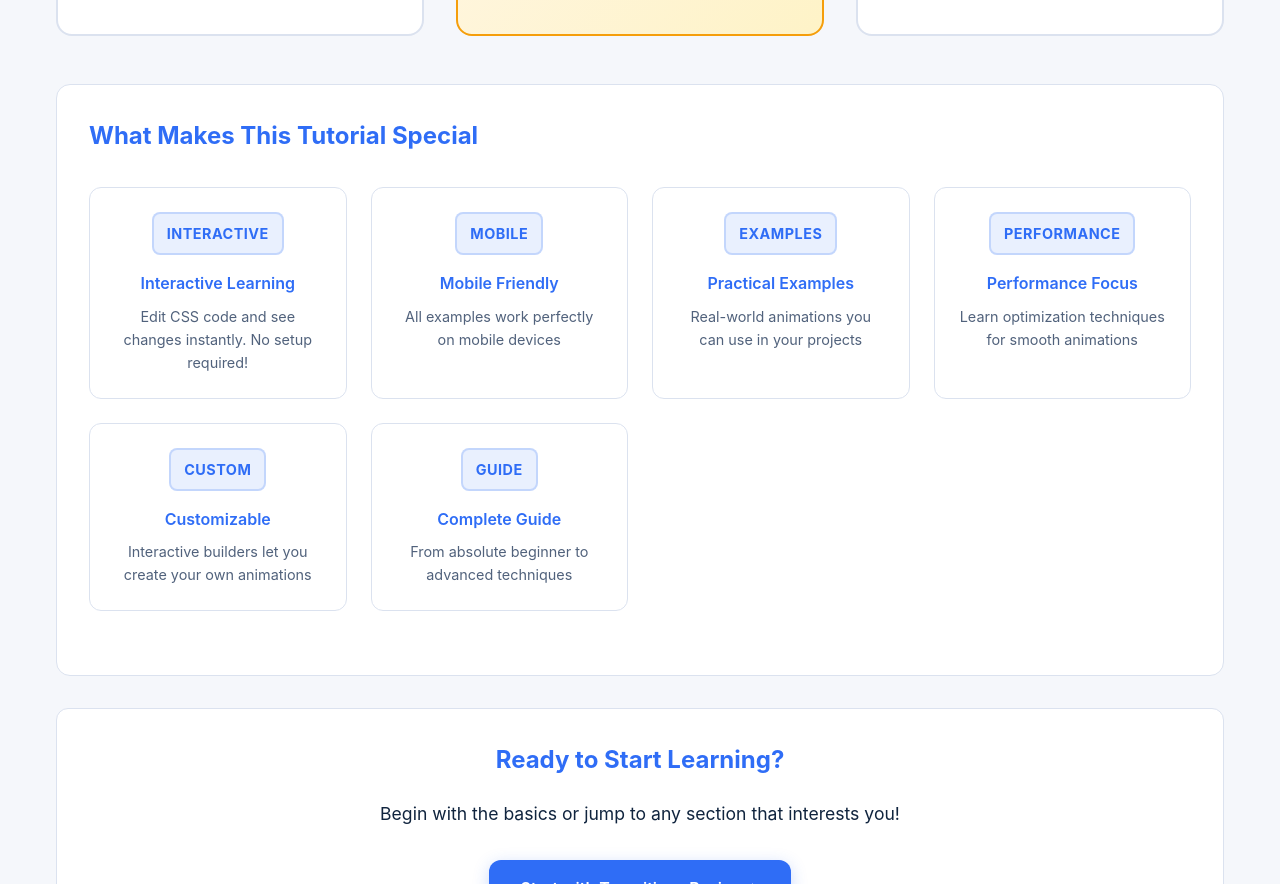
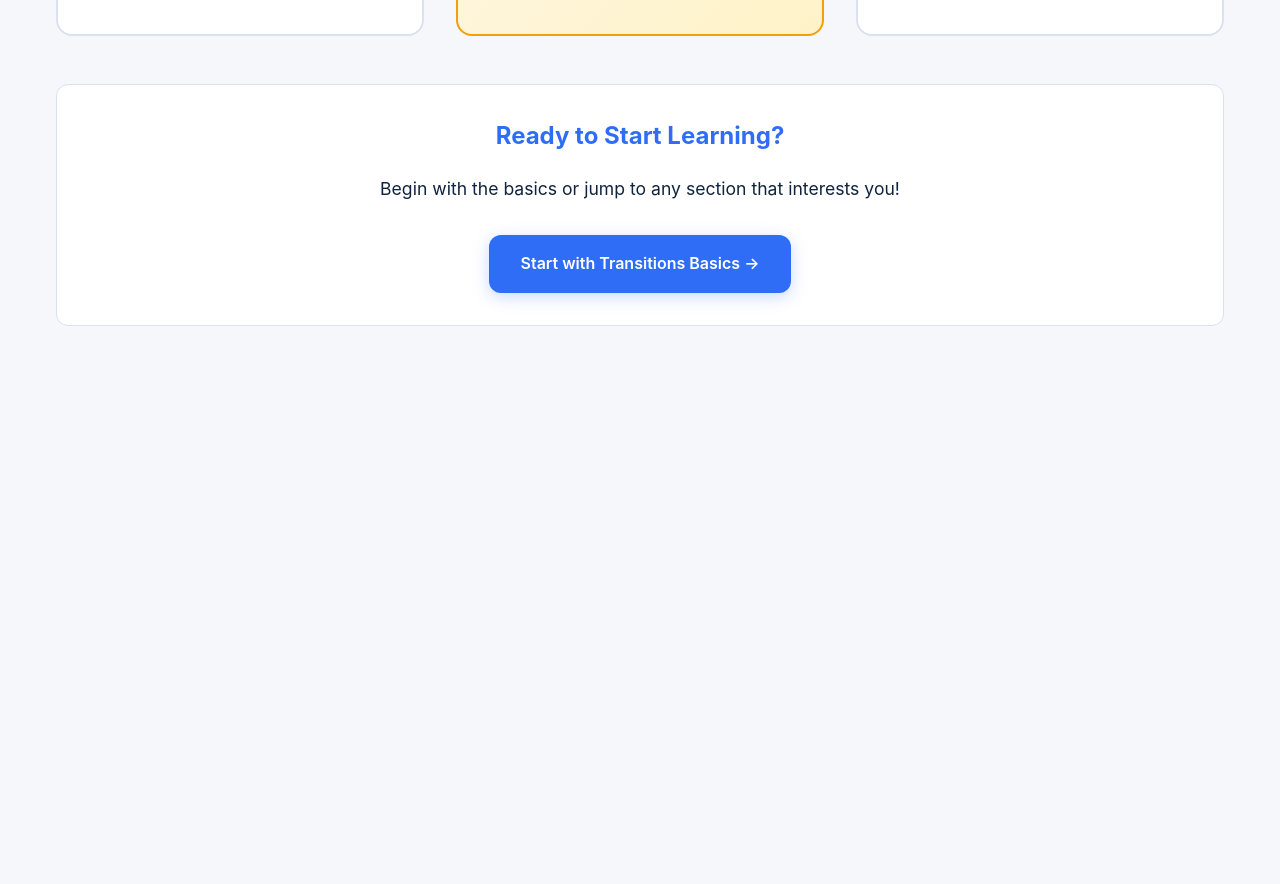
Before and after one commit to MaxFishman/ICOM---CSS-ANIMATION-CLASS-EXAMPLE, a plain HTML site: page index.html in a window 1280 px wide. Shown: the part 1715-2599 px from the top of the page. After the commit the page ends 2105 px from the top, so only its background shows below. Drawn offline with Linux system fonts and the light colour scheme.

Commit message:
edit to homepage

```diff
--- a/index.html
+++ b/index.html
@@ -444,60 +444,6 @@
         </a>
       </div>
 
-      <section class="quick-start">
-        <h2>What Makes This Tutorial Special</h2>
-
-        <div class="features-grid">
-          <div class="feature-card">
-            <div class="feature-icon">Interactive</div>
-            <h4 class="feature-title">Interactive Learning</h4>
-            <p class="feature-description">
-              Edit CSS code and see changes instantly. No setup required!
-            </p>
-          </div>
-
-          <div class="feature-card">
-            <div class="feature-icon">Mobile</div>
-            <h4 class="feature-title">Mobile Friendly</h4>
-            <p class="feature-description">
-              All examples work perfectly on mobile devices
-            </p>
-          </div>
-
-          <div class="feature-card">
-            <div class="feature-icon">Examples</div>
-            <h4 class="feature-title">Practical Examples</h4>
-            <p class="feature-description">
-              Real-world animations you can use in your projects
-            </p>
-          </div>
-
-          <div class="feature-card">
-            <div class="feature-icon">Performance</div>
-            <h4 class="feature-title">Performance Focus</h4>
-            <p class="feature-description">
-              Learn optimization techniques for smooth animations
-            </p>
-          </div>
-
-          <div class="feature-card">
-            <div class="feature-icon">Custom</div>
-            <h4 class="feature-title">Customizable</h4>
-            <p class="feature-description">
-              Interactive builders let you create your own animations
-            </p>
-          </div>
-
-          <div class="feature-card">
-            <div class="feature-icon">Guide</div>
-            <h4 class="feature-title">Complete Guide</h4>
-            <p class="feature-description">
-              From absolute beginner to advanced techniques
-            </p>
-          </div>
-        </div>
-      </section>
-
       <section
         style="
           text-align: center;
```
